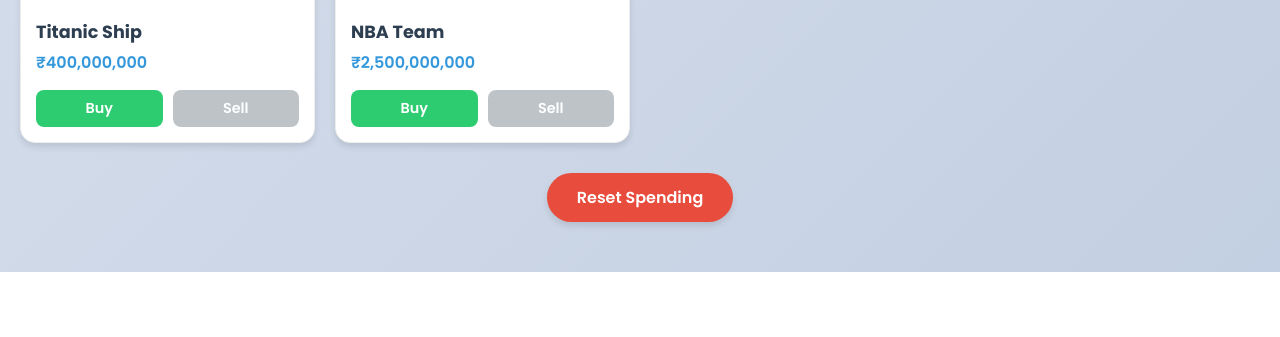
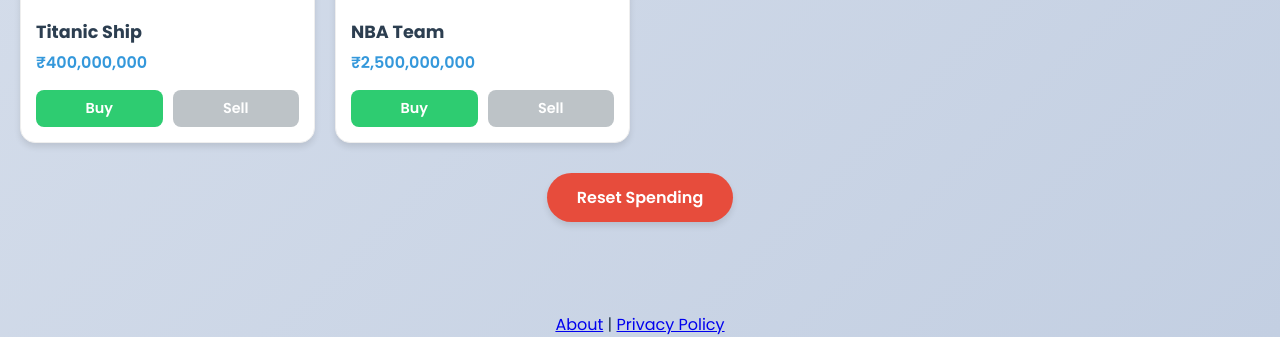
Before and after one commit to monkey-luffy68/billionaire-busters, a plain HTML site: page index.html in a window 1280 px wide. Shown: the part 3518-3855 px from the top of the page. Before the commit the page ends 3790 px from the top, so only its background shows below. Drawn offline with Linux system fonts and the light colour scheme.

Commit message:
Update index.html

```diff
--- a/index.html
+++ b/index.html
@@ -898,5 +898,8 @@
             localStorage.setItem(`spendData_${billionaire}`, JSON.stringify(state[billionaire]));
         }
     </script>
+    <footer style="text-align:center; margin-top:40px;">
+  <a href="about.html">About</a> | <a href="privacy.html">Privacy Policy</a>
+</footer>
 </body>
 </html>
```
